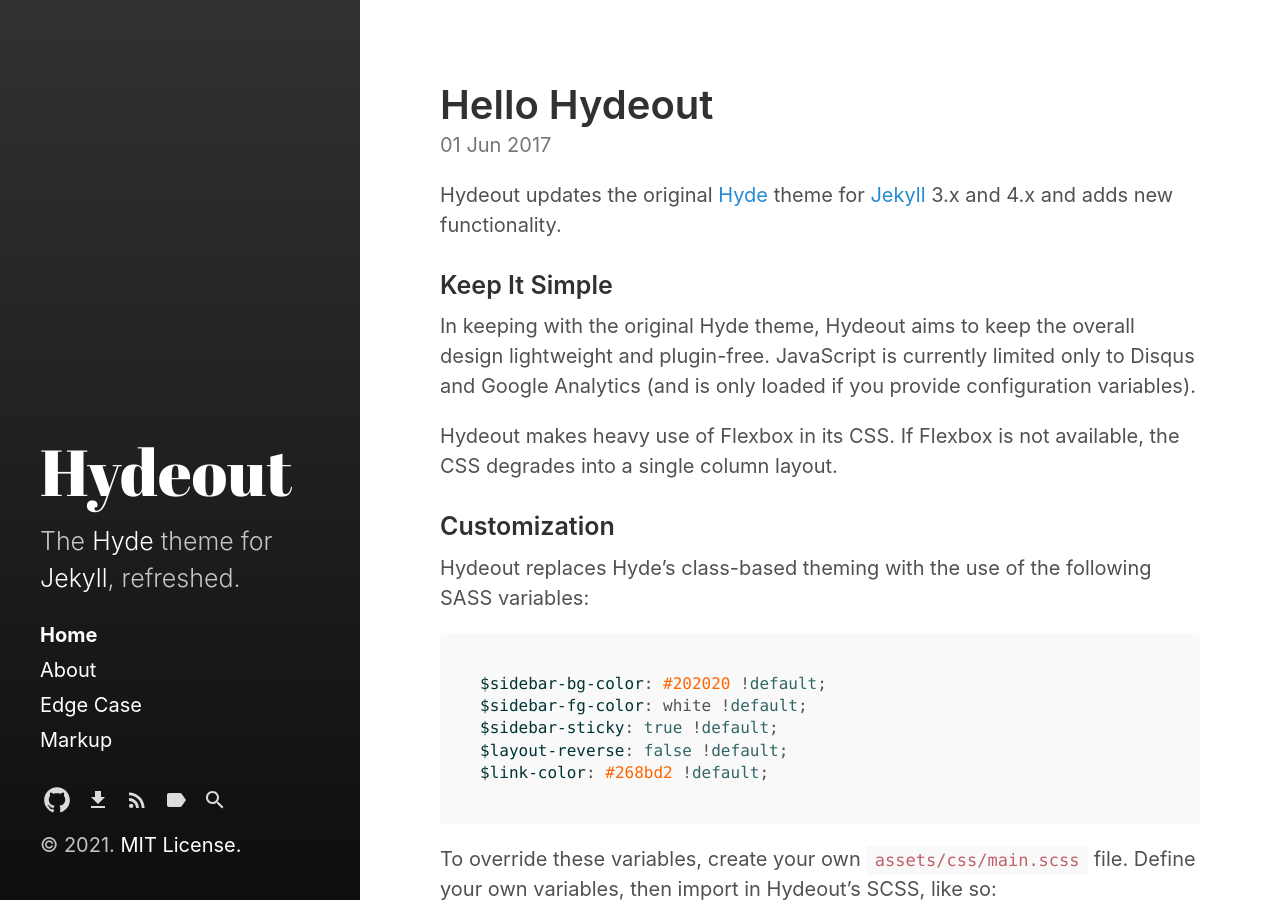
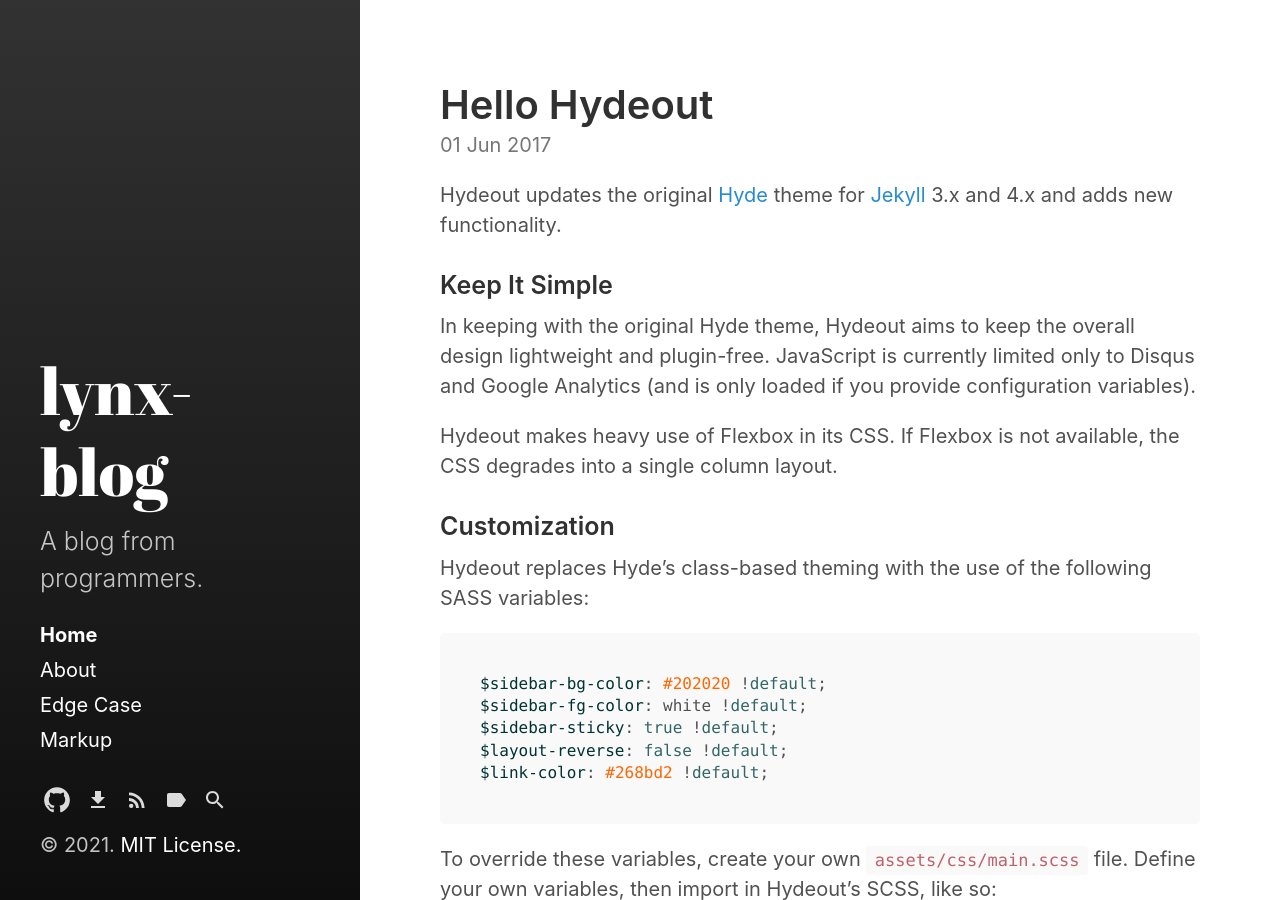
Before and after one commit to lynxrenb/blog, a Jekyll site: the page built from index.html, in a window 1280 px wide and 900 px high. Built offline with Jekyll 4.4.1, drawn with Linux system fonts in a browser that asks for light colours; the list of posts is cut into pages by our own code; part of the change alters nothing that is shown.

Commit message:
update _config

```diff
--- a/_config.yml
+++ b/_config.yml
@@ -1,26 +1,17 @@
-# Dependencies
 markdown:         kramdown
 highlighter:      rouge
 
-# Setup
-title:            Hydeout
-tagline:          'A Jekyll theme'
-description:      'The <a href="http://hyde.getpoole.com" target="_blank">Hyde</a> theme for <a href="http://jekyllrb.com" target="_blank">Jekyll</a>, refreshed.'
-url:              https://fongandrew.github.io
+title:            lynx-blog
+tagline:          'My personal blog.'
+description:      'A blog from programmers.'
+url:              https://lynxrenb.github.io
 baseurl:          '/hydeout'
-                  # the optional subpath of your site, e.g. "/blog"
-                  # NB: This applies to all pages in your Jekyll site.
-                  # If you want to move just the blog index pages but keep
-                  # other pages at root, see the paginate_path and
-                  # sidebar_blog_link below.
 
 author:
-  name:           'Andrew Fong'
-  url:            https://twitter.com/fongandrewc
+  name:           'lynxrenb'
+  url:            https://lynxrenb.github.io
 
 paginate:         5
-# paginate_path:    '/page:num'
-                    # Or '/blog/page:num' if you want to move your index pages
 
 plugins:
   - jekyll-feed
@@ -28,11 +19,7 @@ plugins:
   - jekyll-paginate
 
 exclude:
-  - Gemfile
-  - Gemfile.lock
-  - Makefile
   - README.md
-  - .gitignore
 
 permalink:        /:year/:month/:day/:title.html
 
```
